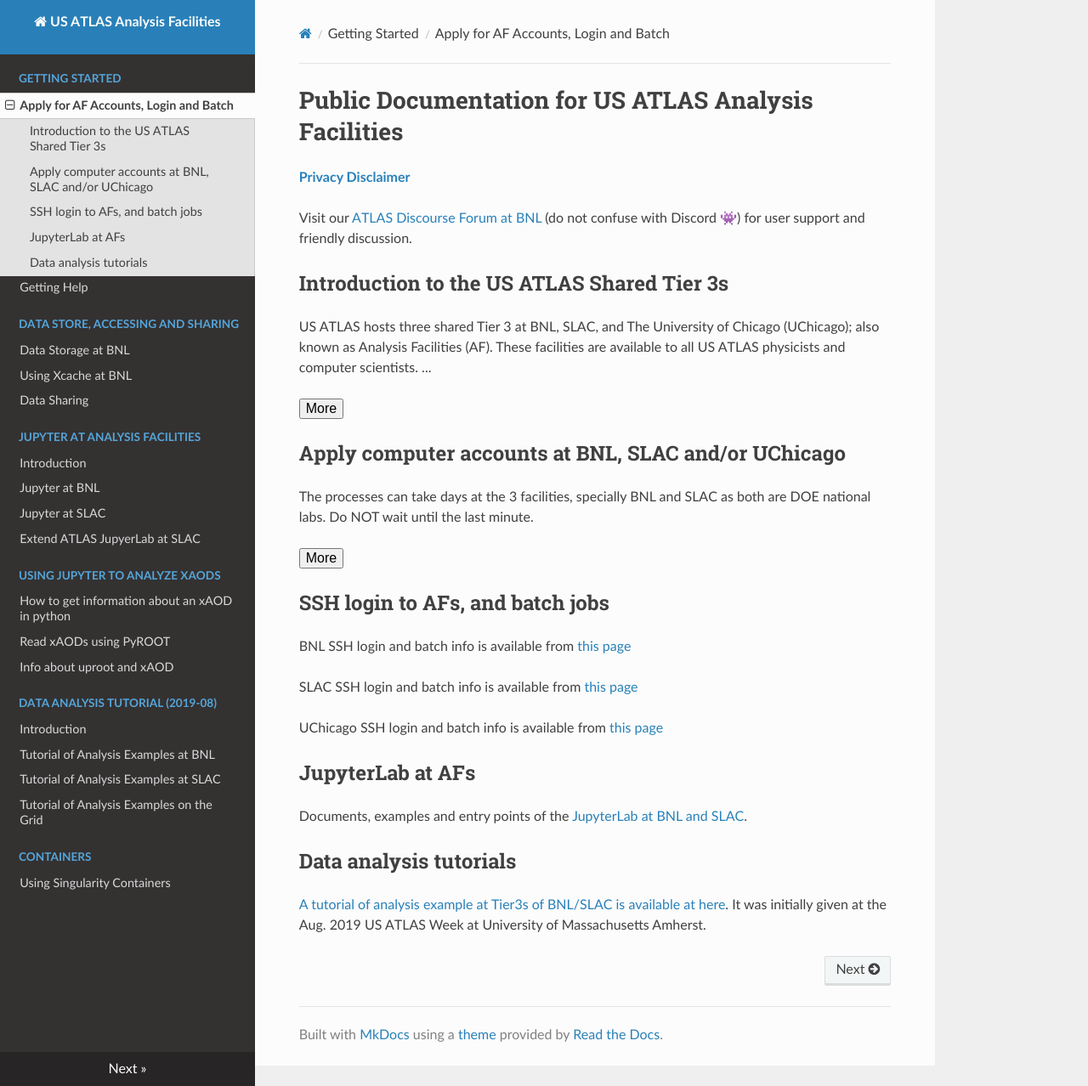
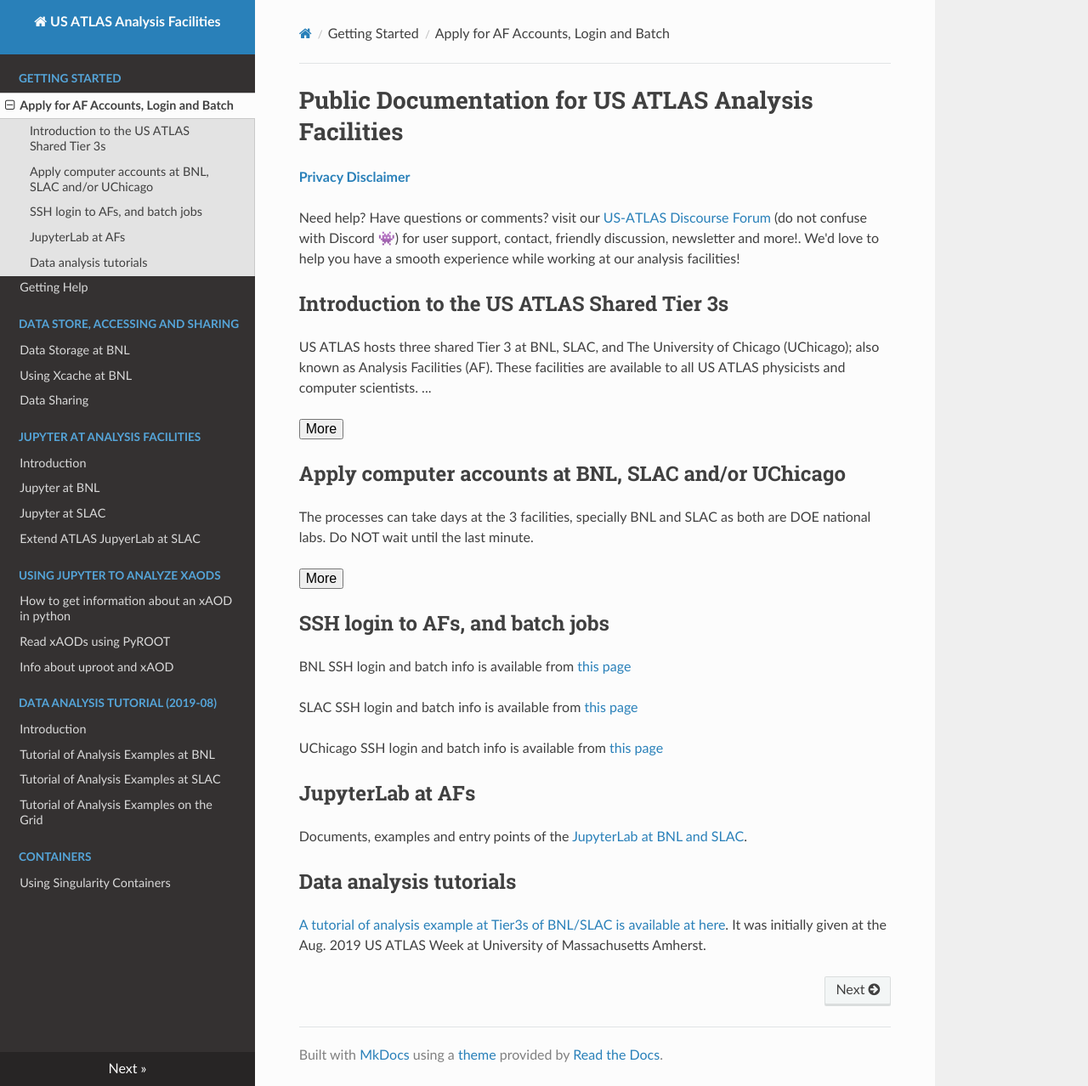
Before and after one commit to usatlas/AFdocs, an MkDocs documentation site: the page built from tier3docs/README.md, in a window 1280 px wide and 1278 px high. Shown: the whole window at 85% size. Built offline with MkDocs 1.6.1, drawn with Linux system fonts in a browser that asks for light colours; nearby versions of some CDN libraries.

Commit message:
Update README.md

```diff
--- a/tier3docs/README.md
+++ b/tier3docs/README.md
@@ -9,7 +9,7 @@
 
 <b>[Privacy Disclaimer](privacyDisclaimer)</b>
 
-Visit our [ATLAS Discourse Forum at BNL](https://atlas-talk.sdcc.bnl.gov/) (do not confuse with Discord 👾) for user support and friendly discussion.
+Need help? Have questions or comments? visit our [US-ATLAS Discourse Forum ](https://atlas-talk.sdcc.bnl.gov/) (do not confuse with Discord 👾) for user support, contact, friendly discussion, newsletter and more!. We'd love to help you have a smooth experience while working at our analysis facilities!
 
 ## Introduction to the US ATLAS Shared Tier 3s
 US ATLAS hosts three shared Tier 3 at BNL, SLAC, and The University of Chicago (UChicago); also known as Analysis Facilities (AF). These
```
